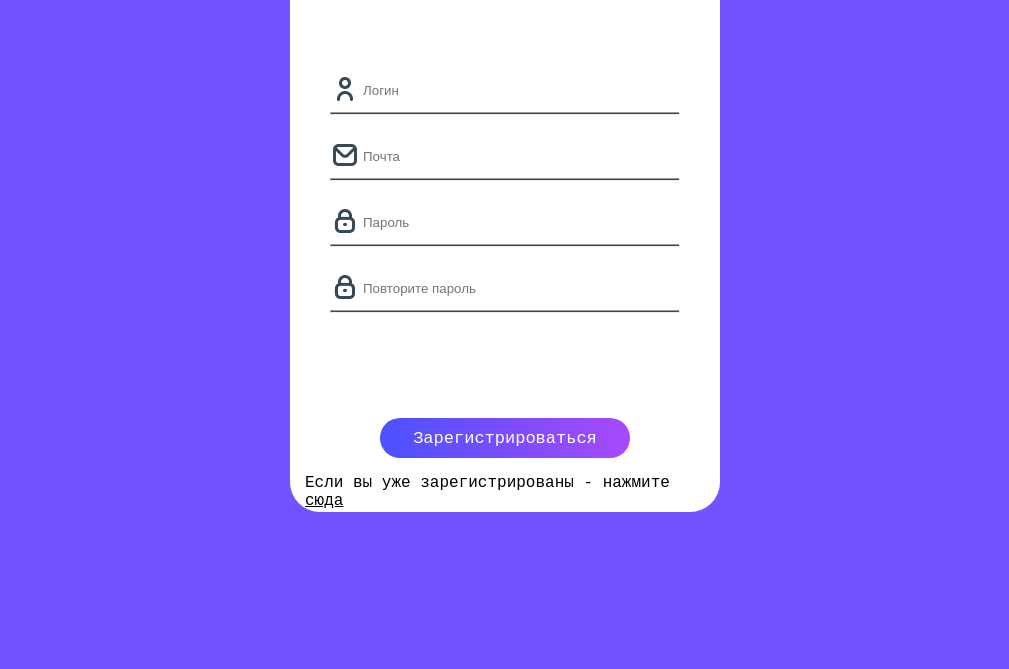
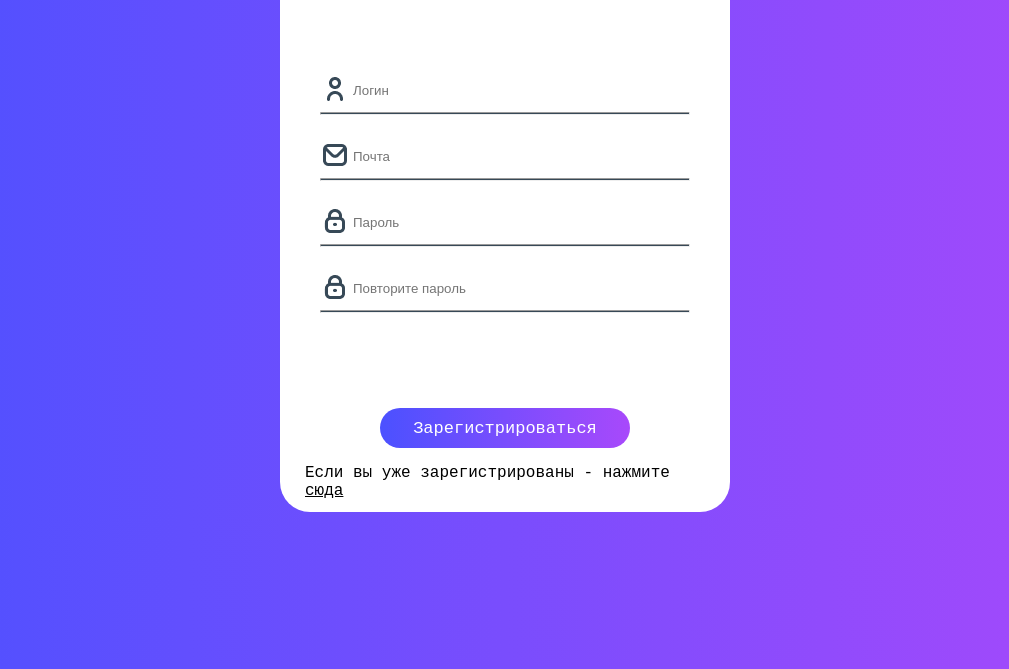
Before and after one commit to Habro-code/Log-in, a plain HTML site: page index.html in a window 1280 px wide. Shown: the part 131-800 px from the top of the page, without its empty margins (135-1144 px from the left). Drawn offline with Linux system fonts and the light colour scheme.

Commit message:
Update index.css

```diff
--- a/index.css
+++ b/index.css
@@ -1,5 +1,5 @@
 body {
-  background-color: #7353ff;
+  background: linear-gradient(90deg, #4b51ff, #a849fb);
   padding-top: 45px;
 }
 
@@ -8,12 +8,11 @@ h1 {
   margin-top: 0px;
 }
 .main_box {
-  width: 350px;
+  width: 370px;
   height: 550px;
   background-color: white;
   border-radius: 30px;
   padding: 20px 40px;
-  margin-top: 15px;
   margin: auto;
 }
 
@@ -53,7 +52,7 @@ input {
   position: relative;
   left: 50%;
   transform: translate(-50%, 0);
-  margin-top: 85px;
+  margin-top: 75px;
 }
 .button a {
   color: white;
```
